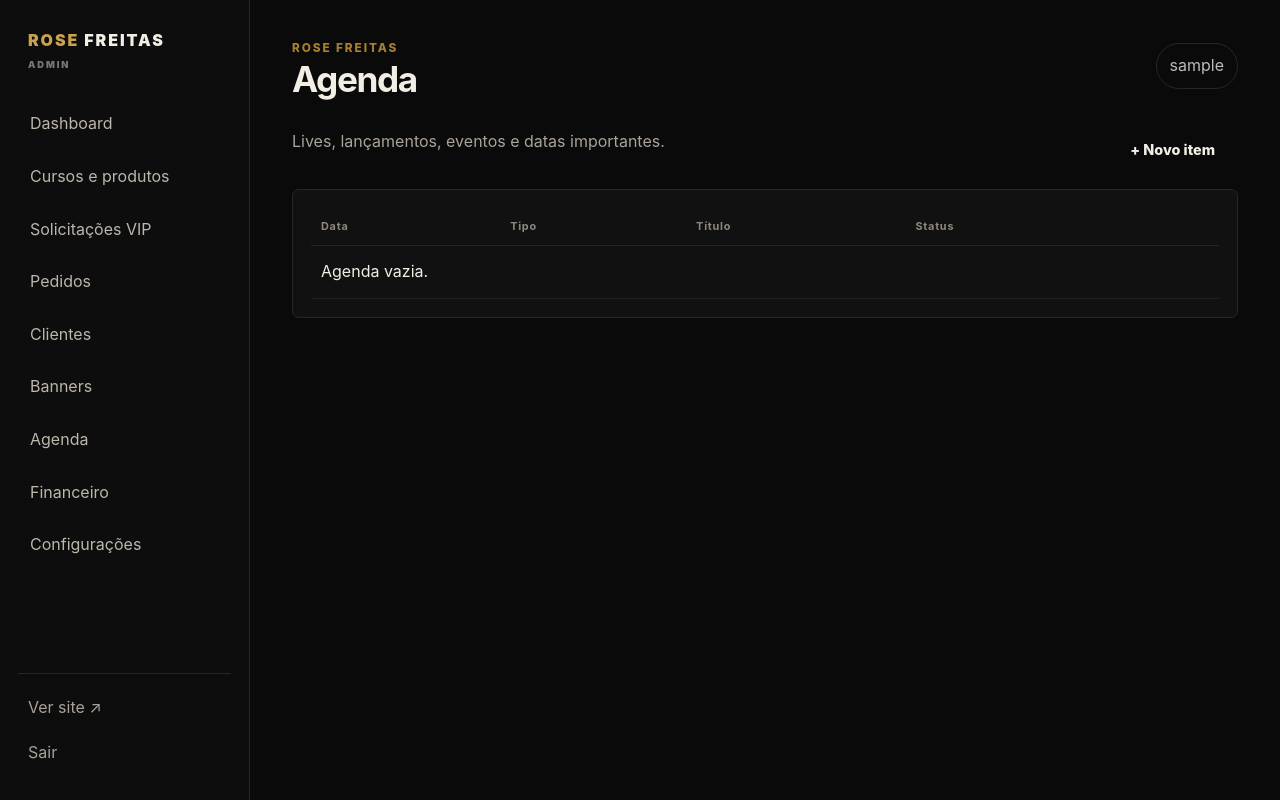
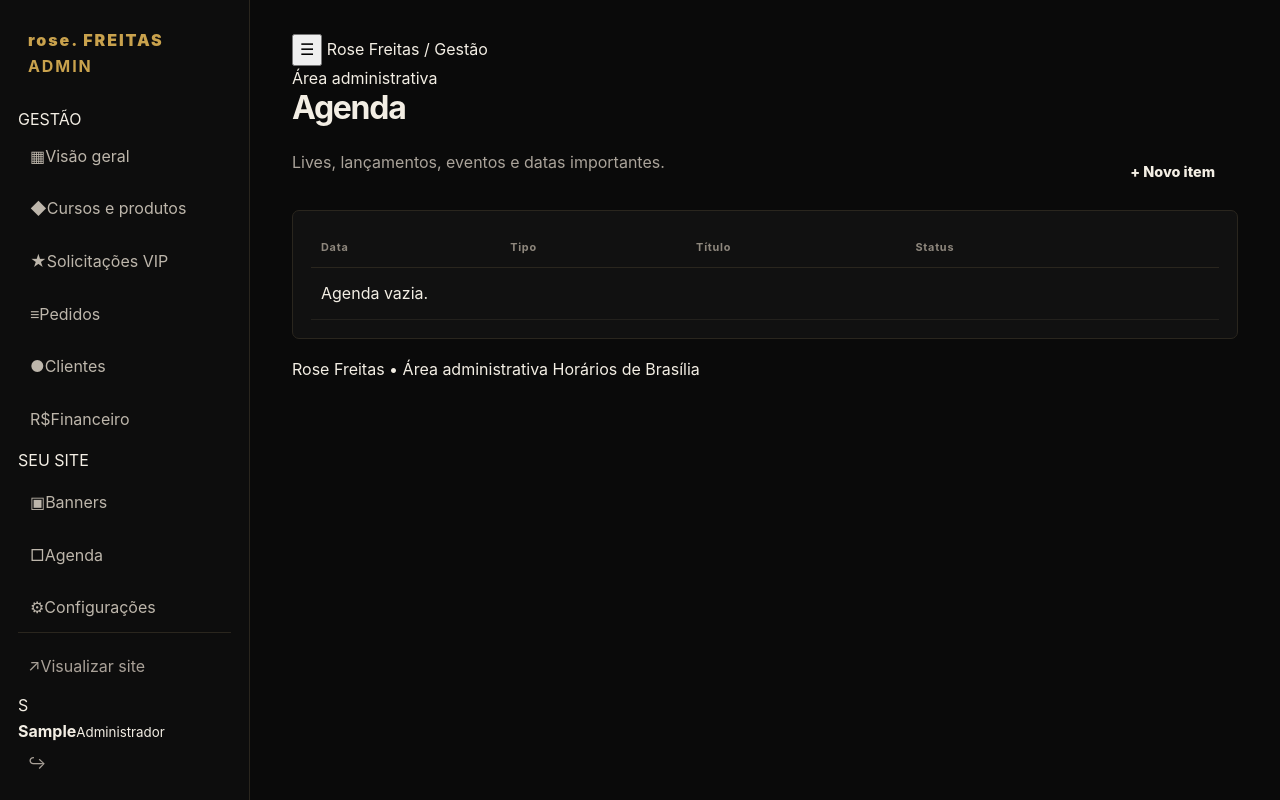
Before and after one commit to ZenithWe/rose-freitas-site, a Django app: page /painel/agenda/ in a window 1280 px wide. Run offline with Django 5.2, Linux system fonts and the light colour scheme; the visitor is signed in with stand-in values (Sample User, id 1); data that the repository does not hold is empty.

Commit message:
Match Rose admin dashboard to Resenha Morumbi layout

```diff
--- a/templates/panel/base.html
+++ b/templates/panel/base.html
@@ -1,23 +1,50 @@
 {% load static %}
 <!doctype html><html lang="pt-BR"><head><meta charset="utf-8"><meta name="viewport" content="width=device-width,initial-scale=1"><title>{% block title %}Painel • Rose Freitas{% endblock %}</title><link rel="stylesheet" href="{% static 'css/style.css' %}"></head>
 <body class="panel-body">
-<aside class="sidebar">
-<a class="panel-brand" href="{% url 'dashboard' %}"><span>ROSE</span> FREITAS<small>ADMIN</small></a>
-<nav>
-<a href="{% url 'dashboard' %}">Dashboard</a>
-<a href="{% url 'panel_products' %}">Cursos e produtos</a>
-<a href="{% url 'panel_vip' %}">Solicitações VIP</a>
-<a href="{% url 'panel_orders' %}">Pedidos</a>
-<a href="{% url 'panel_customers' %}">Clientes</a>
-<a href="{% url 'panel_banners' %}">Banners</a>
-<a href="{% url 'panel_agenda' %}">Agenda</a>
-<a href="{% url 'panel_finance' %}">Financeiro</a>
-<a href="{% url 'panel_settings' %}">Configurações</a>
-</nav>
-<div class="sidebar-bottom"><a href="{% url 'home' %}" target="_blank">Ver site ↗</a><form method="post" action="{% url 'panel_logout' %}">{% csrf_token %}<button type="submit">Sair</button></form></div>
+<aside class="sidebar" id="panel-sidebar">
+  <a href="{% url 'dashboard' %}" class="panel-brand">
+    <span class="panel-brand-word">rose<span>.</span></span>
+    <span class="panel-brand-place">FREITAS <b>ADMIN</b></span>
+  </a>
+  <span class="nav-section-label">GESTÃO</span>
+  <nav aria-label="Menu administrativo">
+    <a class="{% if request.resolver_match.url_name == 'dashboard' %}active{% endif %}" href="{% url 'dashboard' %}"><span class="nav-icon">▦</span>Visão geral</a>
+    <a class="{% if 'product' in request.resolver_match.url_name %}active{% endif %}" href="{% url 'panel_products' %}"><span class="nav-icon">◆</span>Cursos e produtos</a>
+    <a class="{% if request.resolver_match.url_name == 'panel_vip' or request.resolver_match.url_name == 'panel_vip_status' %}active{% endif %}" href="{% url 'panel_vip' %}"><span class="nav-icon">★</span>Solicitações VIP</a>
+    <a class="{% if 'order' in request.resolver_match.url_name %}active{% endif %}" href="{% url 'panel_orders' %}"><span class="nav-icon">≡</span>Pedidos</a>
+    <a class="{% if 'customer' in request.resolver_match.url_name %}active{% endif %}" href="{% url 'panel_customers' %}"><span class="nav-icon">●</span>Clientes</a>
+    <a class="{% if 'finance' in request.resolver_match.url_name or 'expense' in request.resolver_match.url_name %}active{% endif %}" href="{% url 'panel_finance' %}"><span class="nav-icon">R$</span>Financeiro</a>
+    <span class="nav-section-label">SEU SITE</span>
+    <a class="{% if 'banner' in request.resolver_match.url_name %}active{% endif %}" href="{% url 'panel_banners' %}"><span class="nav-icon">▣</span>Banners</a>
+    <a class="{% if 'agenda' in request.resolver_match.url_name %}active{% endif %}" href="{% url 'panel_agenda' %}"><span class="nav-icon">□</span>Agenda</a>
+    <a class="{% if request.resolver_match.url_name == 'panel_settings' %}active{% endif %}" href="{% url 'panel_settings' %}"><span class="nav-icon">⚙</span>Configurações</a>
+  </nav>
+  <div class="sidebar-bottom">
+    <a href="{% url 'home' %}" target="_blank" rel="noopener"><span class="nav-icon">↗</span>Visualizar site</a>
+    <div class="sidebar-profile">
+      <span class="avatar">{{ request.user.username|first|upper }}</span>
+      <div><strong>{{ request.user.first_name|default:request.user.username }}</strong><small>Administrador</small></div>
+      <form method="post" action="{% url 'panel_logout' %}">{% csrf_token %}<button class="logout-btn" type="submit" title="Sair">↪</button></form>
+    </div>
+  </div>
 </aside>
+
 <div class="panel-main">
-<header class="panel-top"><div><span class="eyebrow">ROSE FREITAS</span><h1>{% block heading %}Painel{% endblock %}</h1></div><div class="user-pill">{{ request.user.username }}</div></header>
-{% if messages %}{% for message in messages %}<div class="flash {{ message.tags }}">{{ message }}</div>{% endfor %}{% endif %}
-{% block panel_content %}{% endblock %}
-</div></body></html>
+  <header class="panel-topbar">
+    <div>
+      <button class="panel-menu-btn" type="button" onclick="document.body.classList.toggle('panel-menu-open')" aria-label="Abrir menu">☰</button>
+      <span>Rose Freitas <span class="muted">/ Gestão</span></span>
+    </div>
+    <span class="topbar-security">Área administrativa</span>
+  </header>
+  <main class="panel-content">
+    {% if messages %}<div class="messages">{% for message in messages %}<div class="message {{ message.tags }}">{{ message }}</div>{% endfor %}</div>{% endif %}
+    {% block page_heading %}<div class="page-heading"><div><h1>{% block heading %}Painel{% endblock %}</h1></div></div>{% endblock %}
+    {% block panel_content %}{% endblock %}
+  </main>
+  <footer class="panel-footer">Rose Freitas • Área administrativa <span>Horários de Brasília</span></footer>
+</div>
+<script>
+document.querySelectorAll('.sidebar nav a,.sidebar-bottom>a').forEach(a=>a.addEventListener('click',()=>document.body.classList.remove('panel-menu-open')));
+</script>
+</body></html>
```
